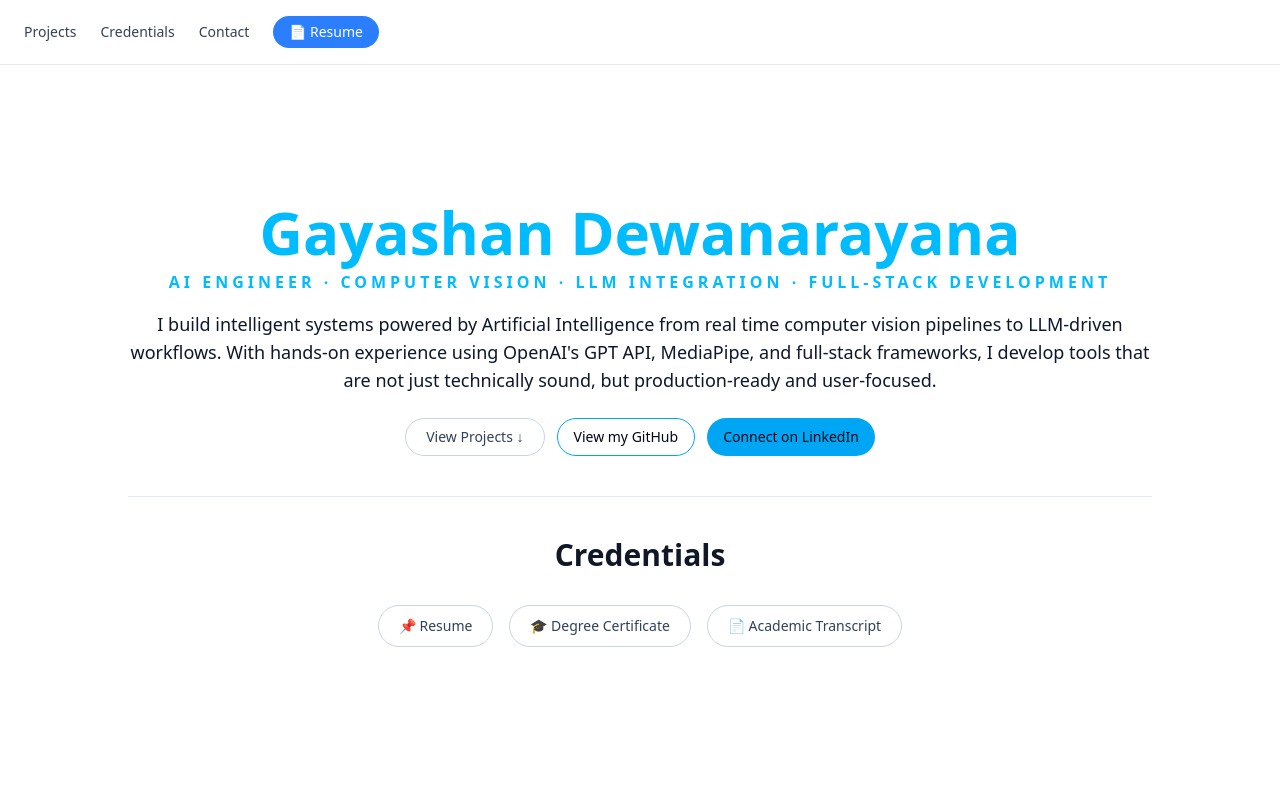
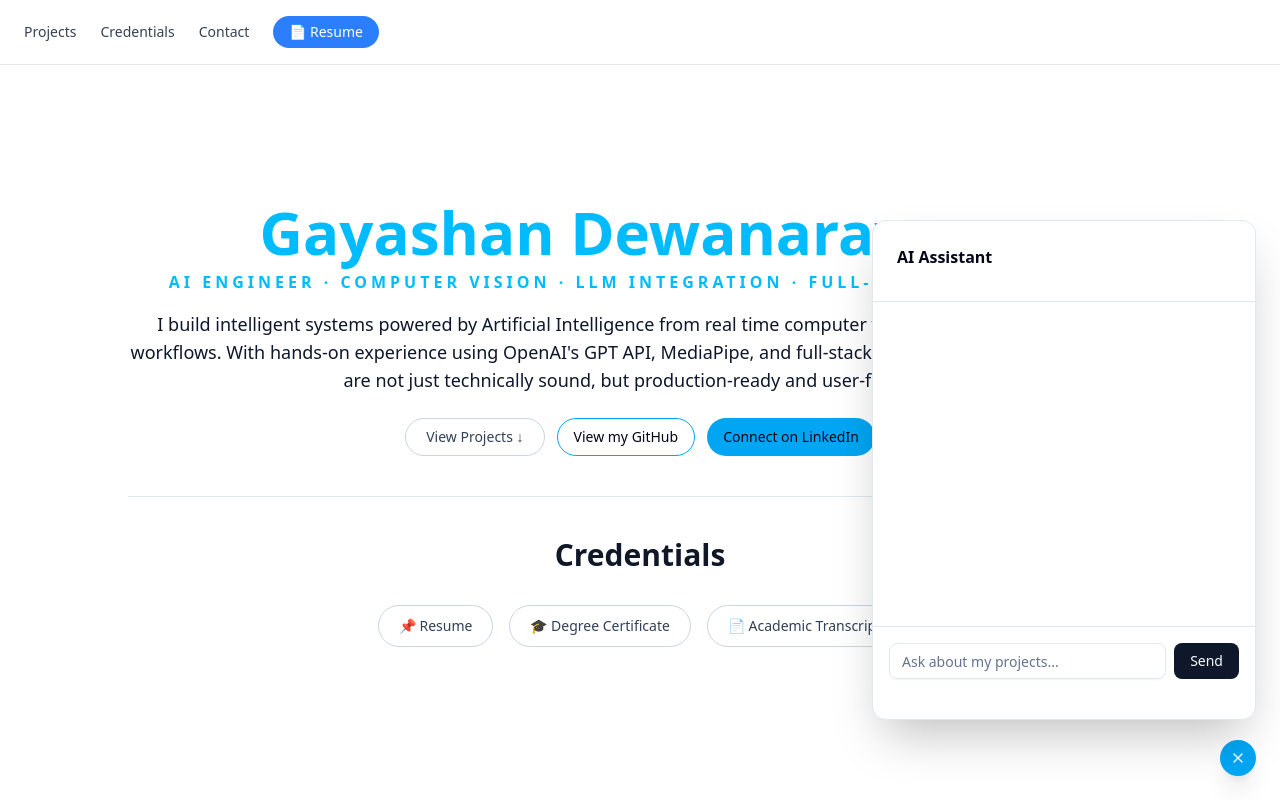
Before and after one commit to gayyaalpha/gayashan-portfolio, a Next.js app: page / in a window 1280 px wide. Shown: the top 800 px of the page. Built offline with nearby package versions, Linux system fonts and the light colour scheme.

Commit message:
frontend chat pop up

```diff
--- /dev/null
+++ b/app/components/ChatWidget.tsx
@@ -0,0 +1,118 @@
+"use client";
+
+import { useState, useRef, useEffect } from "react";
+import { Button } from "@/components/ui/button";
+import { Input } from "@/components/ui/input";
+import { Card, CardHeader, CardContent } from "@/components/ui/card";
+import { ScrollArea } from "@/components/ui/scroll-area";
+import { MessageSquare, X } from "lucide-react";
+
+type Message = {
+  role: "user" | "assistant";
+  content: string;
+};
+
+export default function ChatWidget() {
+  const [open, setOpen] = useState(true);
+  const [messages, setMessages] = useState<Message[]>([]);
+  const [input, setInput] = useState("");
+  const [loading, setLoading] = useState(false);
+
+  const bottomRef = useRef<HTMLDivElement>(null);
+
+  useEffect(() => {
+    bottomRef.current?.scrollIntoView({ behavior: "smooth" });
+  }, [messages]);
+
+  async function sendMessage() {
+    if (!input.trim()) return;
+
+    const userMessage = input;
+    const newMessages = [...messages, { role: "user", content: userMessage }];
+
+    setMessages(newMessages);
+    setInput("");
+    setLoading(true);
+
+    try {
+      const res = await fetch(
+        process.env.AZURE_FUNCTION_URL + "/api/chat_trigger",
+        {
+          method: "POST",
+          headers: { "Content-Type": "application/json" },
+          body: JSON.stringify({ message: userMessage }),
+        }
+      );
+
+      const data = await res.json();
+
+      setMessages([
+        ...newMessages,
+        { role: "assistant", content: data.answer },
+      ]);
+    } catch {
+      setMessages([
+        ...newMessages,
+        { role: "assistant", content: "Sorry, something went wrong." },
+      ]);
+    }
+
+    setLoading(false);
+  }
+
+  return (
+    <>
+      {/* Floating Trigger */}
+      <Button
+        size="icon"
+        onClick={() => setOpen(!open)}
+        className="fixed bottom-6 right-6 rounded-full shadow-xl bg-sky-500 hover:bg-sky-400"
+      >
+        {open ? <X className="w-4 h-4" /> : <MessageSquare className="w-4 h-4" />}
+      </Button>
+
+      {open && (
+        <Card className="fixed bottom-20 right-6 w-96 h-[500px] shadow-2xl border bg-background flex flex-col">
+          <CardHeader className="border-b font-semibold">
+            AI Assistant
+          </CardHeader>
+
+          <CardContent className="flex-1 p-0 flex flex-col">
+            <ScrollArea className="flex-1 p-4 space-y-4">
+              {messages.map((msg, i) => (
+                <div
+                  key={i}
+                  className={`max-w-[75%] rounded-xl px-3 py-2 text-sm ${
+                    msg.role === "user"
+                      ? "ml-auto bg-sky-500 text-white"
+                      : "bg-muted"
+                  }`}
+                >
+                  {msg.content}
+                </div>
+              ))}
+
+              {loading && (
+                <div className="text-muted-foreground text-sm">
+                  Thinking...
+                </div>
+              )}
+
+              <div ref={bottomRef} />
+            </ScrollArea>
+
+            <div className="p-4 border-t flex gap-2">
+              <Input
+                placeholder="Ask about my projects..."
+                value={input}
+                onChange={(e) => setInput(e.target.value)}
+                onKeyDown={(e) => e.key === "Enter" && sendMessage()}
+              />
+              <Button onClick={sendMessage}>Send</Button>
+            </div>
+          </CardContent>
+        </Card>
+      )}
+    </>
+  );
+}
--- a/app/page.tsx
+++ b/app/page.tsx
@@ -1,4 +1,5 @@
 
+import ChatWidget from "./components/ChatWidget";
 import { ContactSection } from "./components/ContactSection";
 import {CredentialsSection} from "./components/CredentialsSection";
 import { Footer } from "./components/footer";
@@ -11,6 +12,7 @@ export default function HomePage() {
   return (
     <>
     <Header/>
+    <ChatWidget/>
     <main className="min-h-screen bg-white text-slate-900 flex items-center justify-center px-4 space-y-14">
       <div className="max-w-5xl w-full space-y-8">
 
--- /dev/null
+++ b/components/ui/scroll-area.tsx
@@ -0,0 +1,58 @@
+"use client"
+
+import * as React from "react"
+import { ScrollArea as ScrollAreaPrimitive } from "radix-ui"
+
+import { cn } from "@/lib/utils"
+
+function ScrollArea({
+  className,
+  children,
+  ...props
+}: React.ComponentProps<typeof ScrollAreaPrimitive.Root>) {
+  return (
+    <ScrollAreaPrimitive.Root
+      data-slot="scroll-area"
+      className={cn("relative", className)}
+      {...props}
+    >
+      <ScrollAreaPrimitive.Viewport
+        data-slot="scroll-area-viewport"
+        className="focus-visible:ring-ring/50 size-full rounded-[inherit] transition-[color,box-shadow] outline-none focus-visible:ring-[3px] focus-visible:outline-1"
+      >
+        {children}
+      </ScrollAreaPrimitive.Viewport>
+      <ScrollBar />
+      <ScrollAreaPrimitive.Corner />
+    </ScrollAreaPrimitive.Root>
+  )
+}
+
+function ScrollBar({
+  className,
+  orientation = "vertical",
+  ...props
+}: React.ComponentProps<typeof ScrollAreaPrimitive.ScrollAreaScrollbar>) {
+  return (
+    <ScrollAreaPrimitive.ScrollAreaScrollbar
+      data-slot="scroll-area-scrollbar"
+      orientation={orientation}
+      className={cn(
+        "flex touch-none p-px transition-colors select-none",
+        orientation === "vertical" &&
+          "h-full w-2.5 border-l border-l-transparent",
+        orientation === "horizontal" &&
+          "h-2.5 flex-col border-t border-t-transparent",
+        className
+      )}
+      {...props}
+    >
+      <ScrollAreaPrimitive.ScrollAreaThumb
+        data-slot="scroll-area-thumb"
+        className="bg-border relative flex-1 rounded-full"
+      />
+    </ScrollAreaPrimitive.ScrollAreaScrollbar>
+  )
+}
+
+export { ScrollArea, ScrollBar }
--- a/package.json
+++ b/package.json
@@ -2,7 +2,6 @@
   "name": "gayashan-portfolio",
   "version": "0.1.0",
   "private": true,
-
   "engines": {
     "node": ">=20.9.0"
   },
@@ -19,6 +18,7 @@
     "clsx": "^2.1.1",
     "lucide-react": "^0.562.0",
     "next": "16.0.8",
+    "radix-ui": "^1.4.3",
     "react": "19.2.1",
     "react-dom": "19.2.1",
     "tailwind-merge": "^3.4.0"
```
Also changed, not shown: 2 other files (tests, documents, lock files or other folders).
